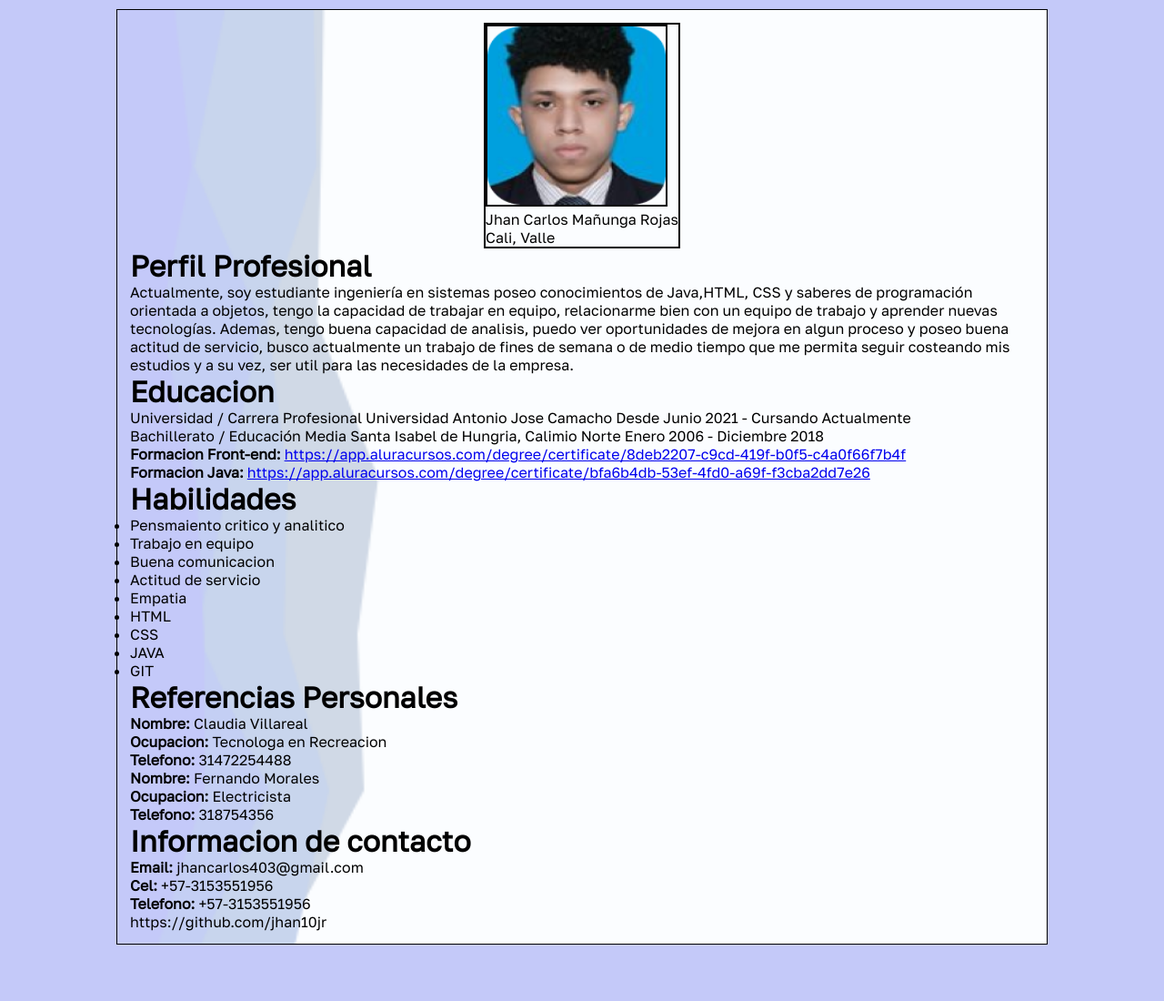
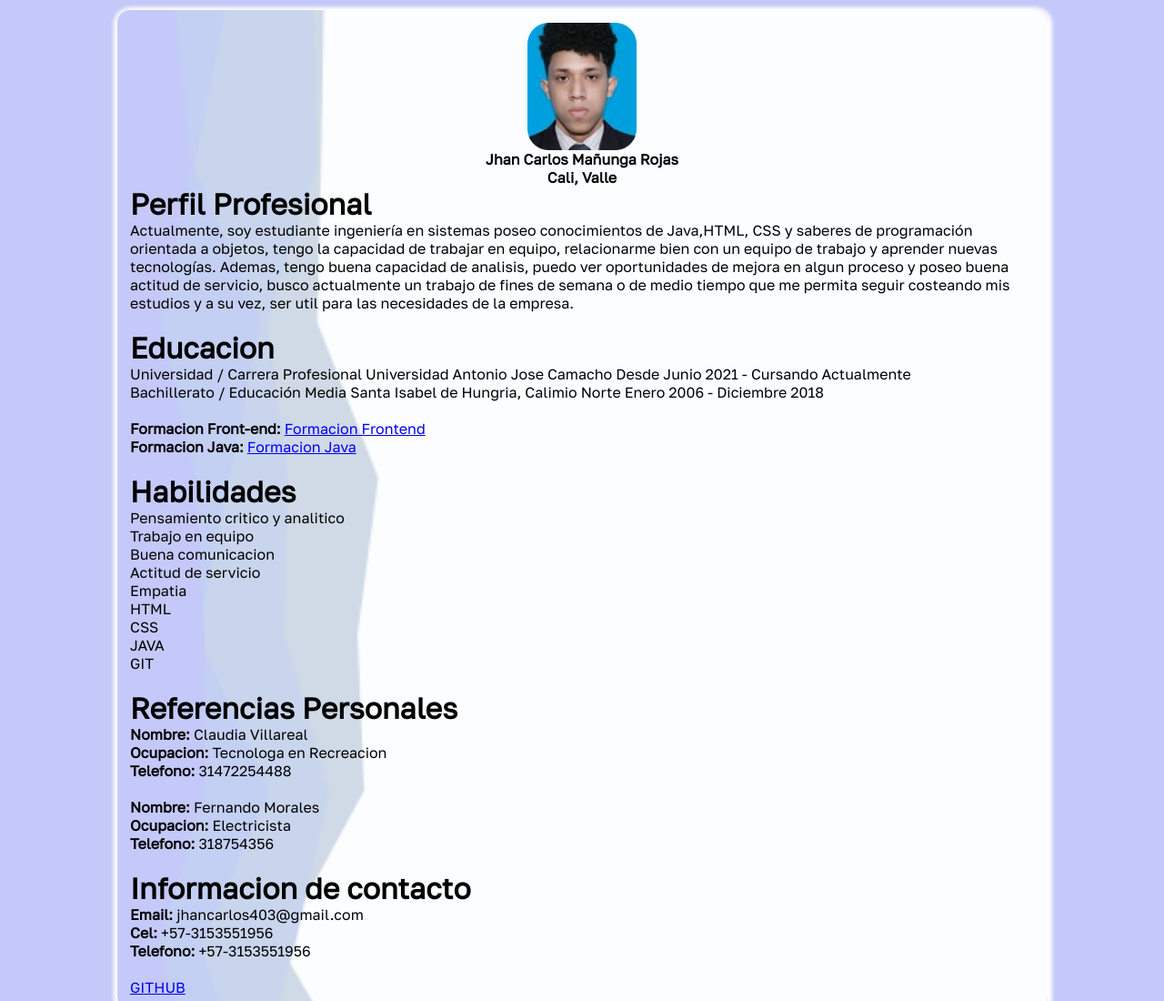
Before and after one commit to jhan10jr/HV.github.io, a plain HTML site: page index.html in a window 1280 px wide. Shown: the top 1100 px of the page at 91% size. Before the commit the page ends 1048 px from the top, so only its background shows below. Drawn offline with Linux system fonts and the light colour scheme.

Commit message:
corrigiendo detalles

```diff
--- a/estilos.css
+++ b/estilos.css
@@ -32,7 +32,9 @@ background-color: #c4c9f9;
     background-size: 1200px  1200px;
 
      width: 90%;
-    border: 1px solid black;
+    border: 1px solid white;
+    border-radius:  15px;
+    box-shadow: 1px 2px 4px 4px #ffffff;
      margin: 10px;
      padding: 14px;
     display: flex;
@@ -41,21 +43,26 @@ background-color: #c4c9f9;
 }
 .foto {
 
-    border: solid 2px black;
+   display: flex;
 
     align-self: center;
+    align-items: center;
+    flex-direction: column;
 }
 
 
-.foto img {
-    display: inline-block;
-    width: 200px;
-    border: solid 2px black;
-    height: 200px;
 
+
+.text__img  p{
+    text-align: center;
+    font-weight: bolder;
 }
-
 * span {
 
     font-weight: bold;
 }
+
+.habilidades ul li {
+
+    list-style: none;
+}
--- a/index.html
+++ b/index.html
@@ -42,6 +42,8 @@
 
         </div>
 
+        <br>
+
         <div class="educacion">
         <h1>Educacion</h1>
 
@@ -58,24 +60,26 @@
 
 
         </div>
-
+        <br>
 
         <div class="cursos">
+            <div class="cursos__text">
+                <p><span>Formacion Front-end:</span>
+                    <a href=" https://app.aluracursos.com/degree/certificate/8deb2207-c9cd-419f-b0f5-c4a0f66f7b4f" target="_blank"> Formacion Frontend</a></p>
+                   <p><span>Formacion Java: </span><a href="https://app.aluracursos.com/degree/certificate/bfa6b4db-53ef-4fd0-a69f-f3cba2dd7e26" target="_blank">Formacion Java</a></p>
+            </div>
 
-            <p><span>Formacion Front-end:</span>
-            <a href=" https://app.aluracursos.com/degree/certificate/8deb2207-c9cd-419f-b0f5-c4a0f66f7b4f"> https://app.aluracursos.com/degree/certificate/8deb2207-c9cd-419f-b0f5-c4a0f66f7b4f</a></p>
-           <p><span>Formacion Java: </span><a href="https://app.aluracursos.com/degree/certificate/bfa6b4db-53ef-4fd0-a69f-f3cba2dd7e26">https://app.aluracursos.com/degree/certificate/bfa6b4db-53ef-4fd0-a69f-f3cba2dd7e26</a></p>
         </div>
-
+        <br>
         </div>
 
 
 
-         <div class="hablidades">
+         <div class="habilidades">
             <h1>Habilidades</h1>
             <ul class="habilidades__lista">
                 <li>
-                    <p>Pensmaiento critico y analitico</p>
+                    <p>Pensamiento critico y analitico</p>
                 </li>
                 <li>
                     <p>Trabajo en equipo</p>
@@ -104,18 +108,20 @@
             </ul>
          </div>
 
+         <br>
         <div class="referencias__personales">
 
             <h1>Referencias Personales</h1>
 
-            <div class="referencia__personales__persona">
+            <div class="referencia__personales__persona1">
 
             <p><span>Nombre: </span>Claudia Villareal</p>
             <p><span>Ocupacion: </span>Tecnologa en Recreacion</p>
             <p><span>Telefono: </span>31472254488</p>
             </div>
 
-            <div class="referencia__personales__persona">
+            <br>
+            <div class="referencia__personales__persona2">
 
                 <p><span>Nombre: </span>Fernando Morales</p>
                 <p><span>Ocupacion: </span>Electricista</p>
@@ -123,7 +129,7 @@
                 </div>
 
         </div>
-
+        <br>
          <div class="informacion_contacto">
             <h1>Informacion de contacto</h1>
             <p><span>Email: </span>jhancarlos403@gmail.com</p>
@@ -132,7 +138,8 @@
         </div>
 
         <div class="GITHUB">
-            <p>https://github.com/jhan10jr</p>
+            <br>
+            <p><a href="https://github.com/jhan10jr">GITHUB</a></p>
         </div>
 
 
--- a/mobile.css
+++ b/mobile.css
@@ -12,5 +12,12 @@ body {
 }
 
 
+.foto img {
+
+    max-height: 150px;
+    max-width: 90px;
 
 }
+
+
+}
--- a/tablet.css
+++ b/tablet.css
@@ -4,4 +4,9 @@
 
    width: 80%;
 }
-    }
+
+.foto img {
+   width: 120px;
+}
+
+   }
```
